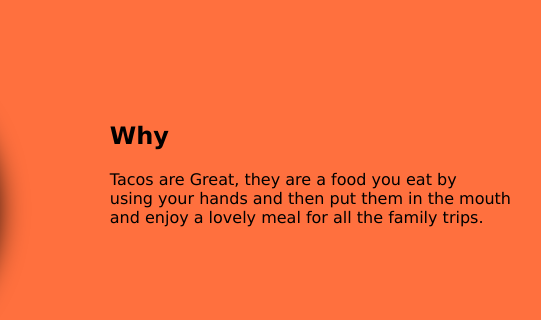
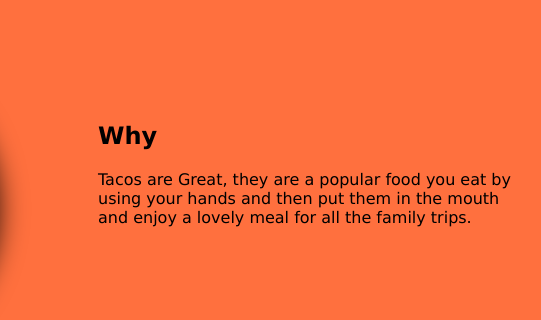
Before and after one commit to robinbeechey/recipe, a plain HTML site: page index.html in a window 1280 px wide. Shown: the part 201-521 px from the top of the page, 516-1057 px from the left. Drawn offline with nearby package versions, Linux system fonts and the light colour scheme.

Commit message:
added popular to help with grammar

```diff
--- a/index.html
+++ b/index.html
@@ -21,7 +21,7 @@
 
 		<div class="right why">
 			<h2>Why</h2>
-			<p>Tacos are Great, they are a food you eat by <br />using your hands and then put them in the mouth <br /> and enjoy a lovely meal for all the family trips.</p>
+			<p>Tacos are Great, they are a popular food you eat by <br />using your hands and then put them in the mouth <br /> and enjoy a lovely meal for all the family trips.</p>
 		</div>
 
 	</div>
```
